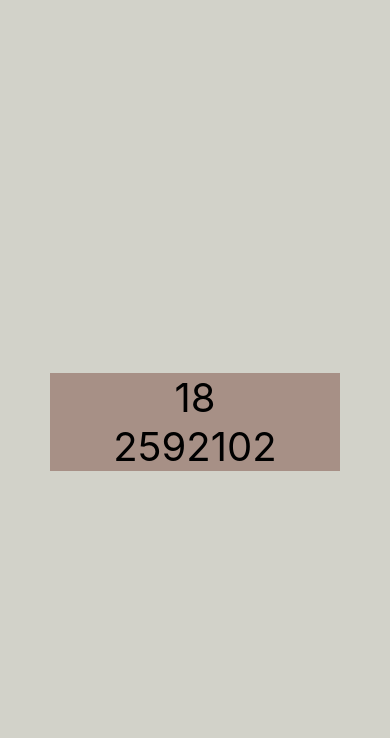
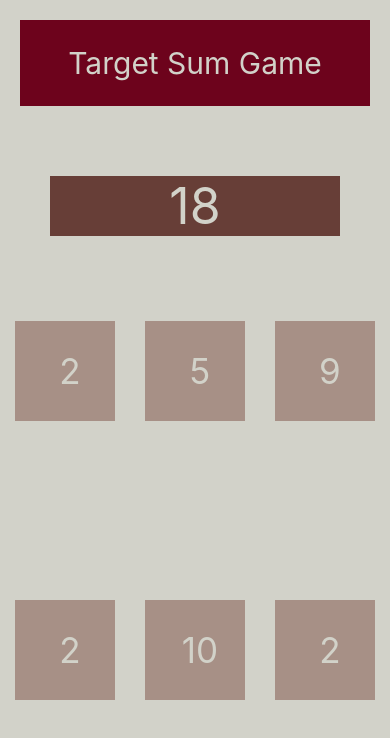
Before and after one commit to thiagoblima/find-sum-game, a React Native app: screen / in a window 390 px wide. Shown: the top 738 px of the page. Built offline with nearby package versions, Linux system fonts and the light colour scheme.

Commit message:
Adding Game Component Logic

```diff
--- a/components/Game.js
+++ b/components/Game.js
@@ -1,5 +1,5 @@
 import React from 'react'
-import {View, Text, StyleSheet} from 'react-native'
+import {View, Text, StyleSheet, Image} from 'react-native'
 import PropTypes from 'prop-types'
 
 class Game extends React.Component {
@@ -8,15 +8,20 @@ class Game extends React.Component {
     }
     randomNumbers = Array
         .from({length: this.props.randomNumberCount})
-        .map(() =>  1 + Math.floor(10 * Math.random()))
+        .map(() => 1 + Math.floor(10 * Math.random()))
     target = this.randomNumbers
         .slice(0, this.props.randomNumberCount - 2)
-        .reduce((acc, curr) => acc + curr , 0)
+        .reduce((acc, curr) => acc + curr, 0)
     render() {
         return (
             <View style={styles.container}>
+                <Text style={styles.header}> Target Sum Game </Text>
                 <Text style={styles.target}>{this.target}</Text>
-                <Text style={styles.target}>{this.randomNumbers}</Text>
+                <View style={styles.randomContainer}>
+                    {this.randomNumbers.map((randomNumber, i) =>
+                        <Text style={styles.random} key={i}> {randomNumber}</Text>
+                    )}
+                </View>
             </View>
         );
     }
@@ -25,14 +30,38 @@ class Game extends React.Component {
 const styles = StyleSheet.create({
     container: {
         backgroundColor: '#d2d2c9',
-        display: 'flex',
-        justifyContent: 'center',
-        flex: 1
+        flex: 1,
+    },
+    header: {
+        margin: 20,
+        fontSize: 30,
+        textAlign: 'center',
+        backgroundColor: '#6d031c',
+        color: '#d2d2c9',
+        padding: 25,
     },
     target: {
-        fontSize: 40,
+        fontSize: 50,
+        backgroundColor: '#673e37',
+        color: '#d2d2c9',
+        margin: 50,
+        textAlign: 'center'
+    },
+    randomContainer: {
+        flex: 1,
+        flexDirection: 'row',
+        flexWrap: 'wrap',
+        justifyContent: 'space-around'
+    },
+    random: {
         backgroundColor: '#a79086',
-        marginHorizontal: 50,
+        color: '#d2d2c9',
+        fontSize: 35,
+        width: 100,
+        height: 100,
+        lineHeight: 100,
+        marginHorizontal: 15,
+        marginVertical: 35,
         textAlign: 'center'
     }
 })
```
